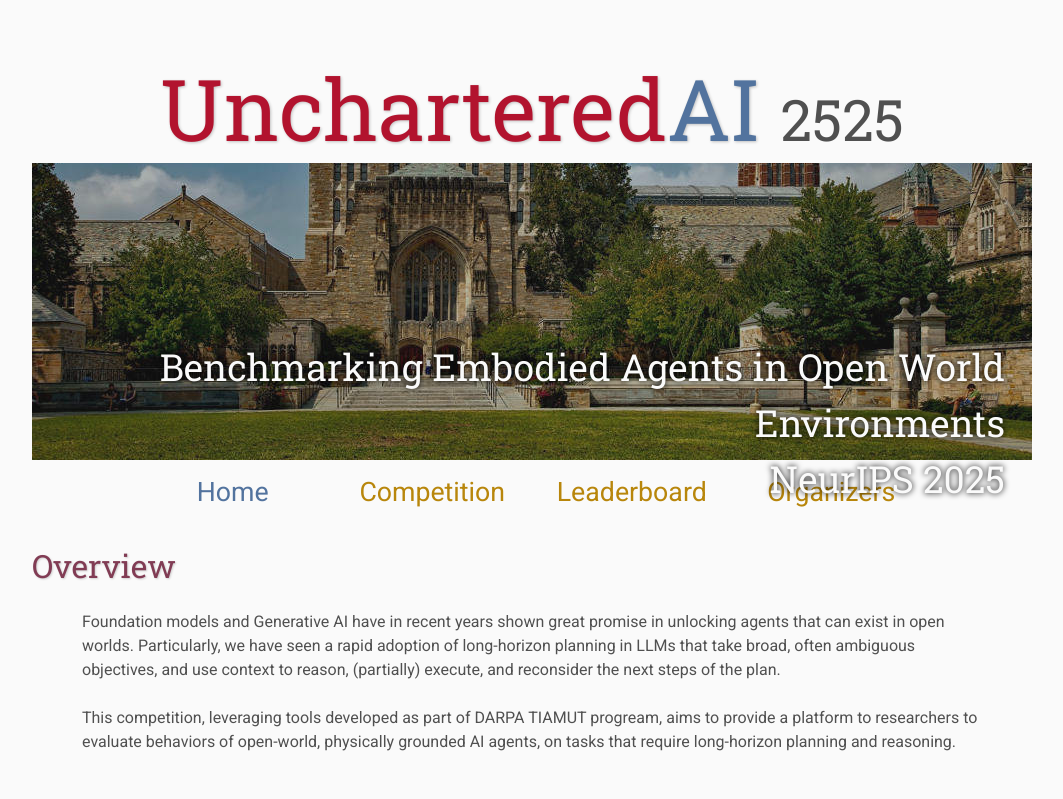
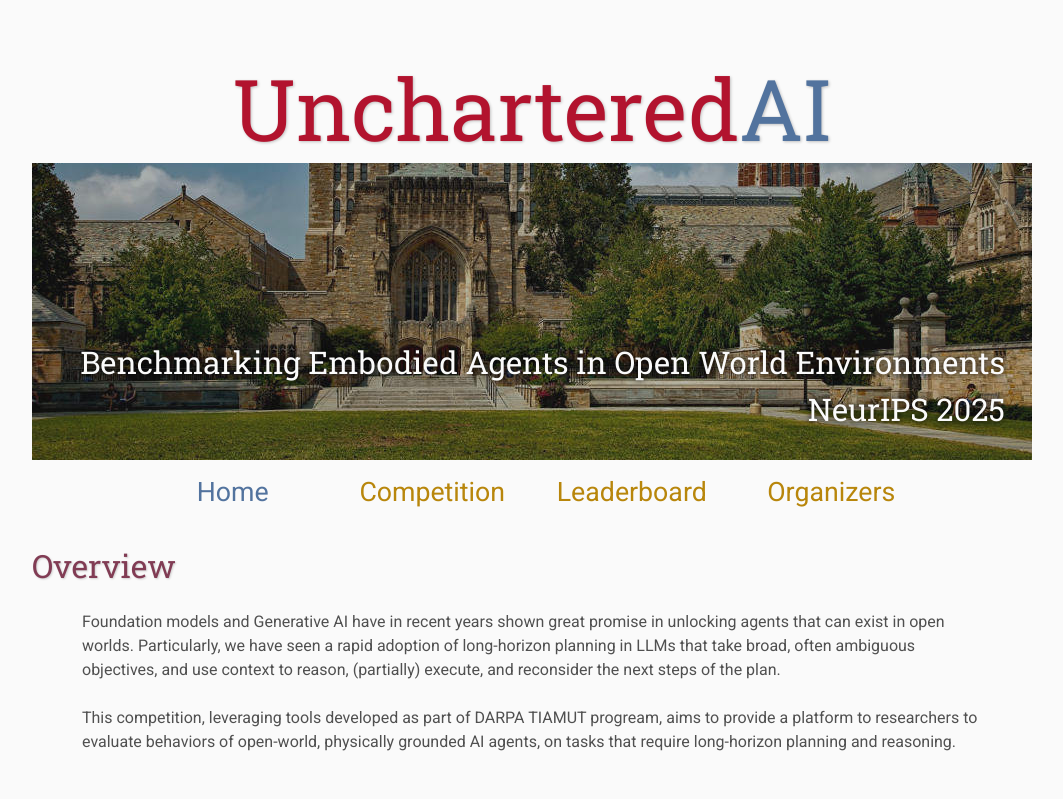
Before and after one commit to unchartered-ai/unchartered-ai.github.io, a plain HTML site: page index.html in a window 1280 px wide. Shown: the top 799 px of the page, without its empty margins (108-1171 px from the left). Drawn offline with Linux system fonts and the light colour scheme.

```diff
--- a/assets/main.css
+++ b/assets/main.css
@@ -80,6 +80,7 @@ th,td{
 .banner {position: relative; font-family:'Roboto Slab',serif;}
 .top-left {font-size:5.33em; color: #505050; background: #fafafa; text-align: center; width: 1000px; height: 67px; position: absolute; padding: 36px 0 0 0; top: 0px;}
 .bottom-right {font-size:2.33em; color: #fafafa; line-height: 1.5em; width: auto; height: 100px; padding: 0px 27px 27px 0px; text-align: right; position: absolute; bottom: 0px; right: 0px; text-shadow: 0px 0px 6px #000000;}
+.bottom-right2 {font-size:1.95em; color: #fafafa; line-height: 1.5em; width: auto; height: 100px; padding: 0px 27px 27px 0px; text-align: right; position: absolute; bottom: 0px; right: 0px; text-shadow: 0px 0px 6px #000000;}
 
 /* Conference Title Logo */
 .title1{color: #b2132e; text-shadow: 1px 1px 3px #c0c0c0;}
--- a/index.html
+++ b/index.html
@@ -17,9 +17,9 @@
     <div class="banner">
         <img src="assets/banner.jpg" alt="Conference Template Banner">
         <div class="top-left">
-            <span class="title1">Unchartered</span><span class="title2">AI</span> <span class="year">2525</span>
+            <span class="title1">Unchartered</span><span class="title2">AI</span>
         </div>
-        <div class="bottom-right">
+        <div class="bottom-right2">
             Benchmarking Embodied Agents in Open World Environments
             <br> NeurIPS 2025
         </div>
```
